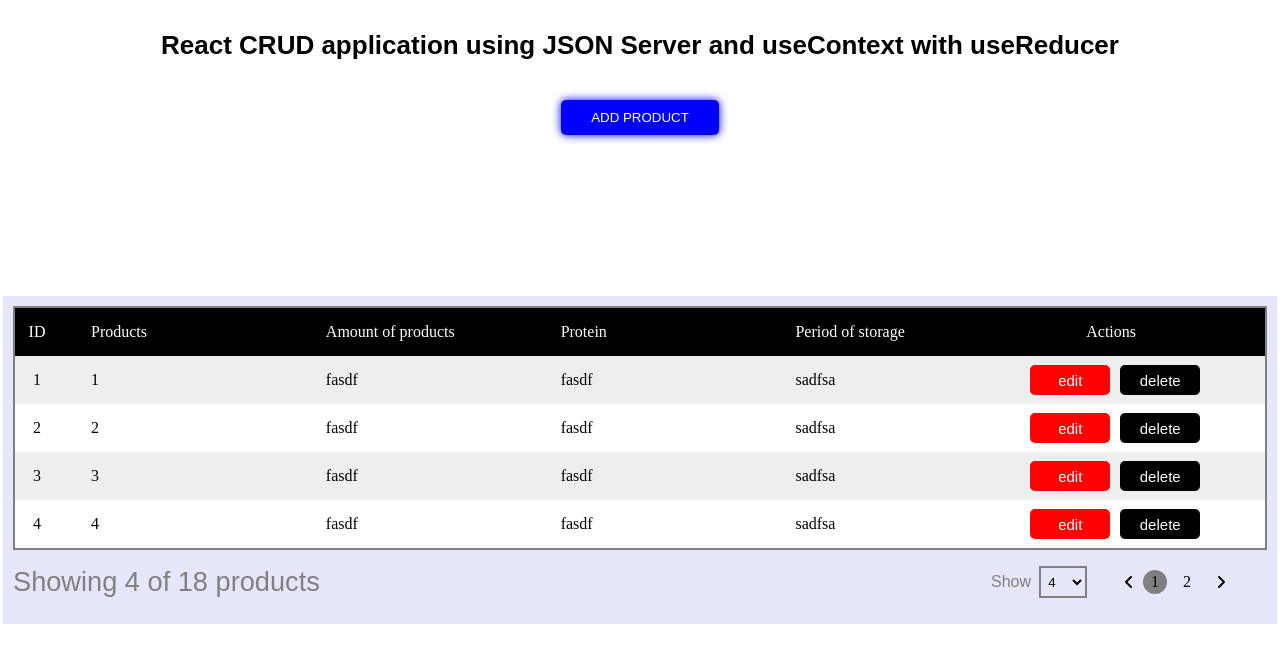
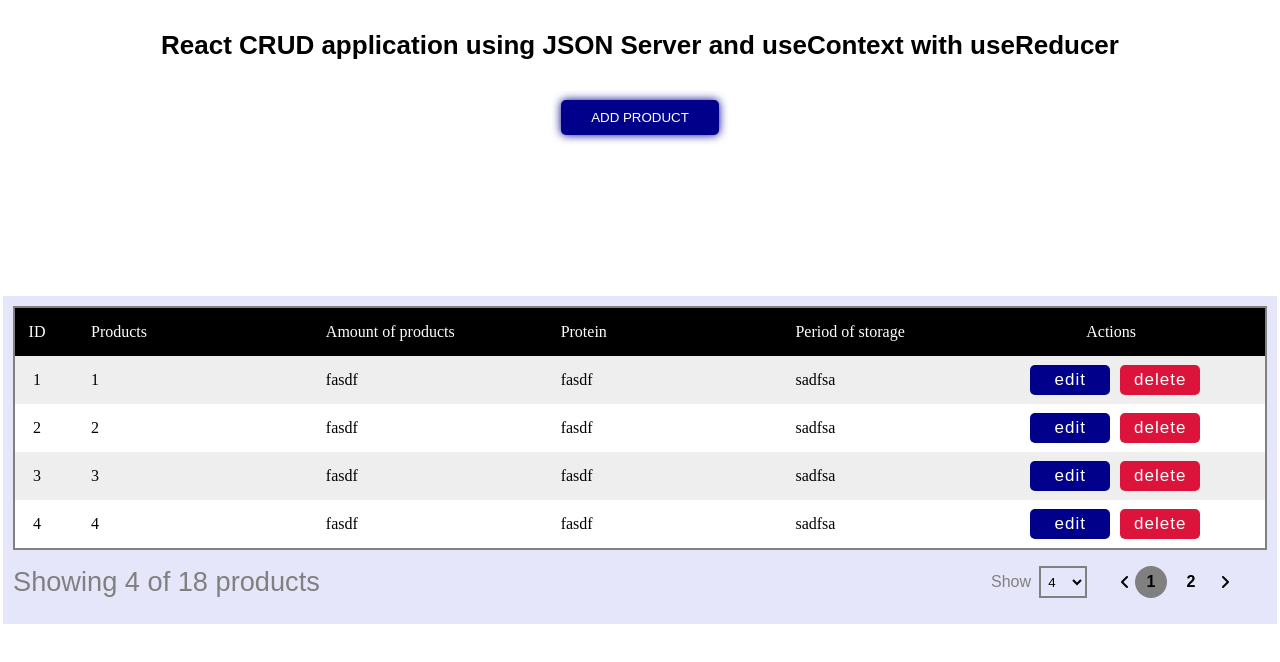
Before and after one commit to Tolkinxon/custom_table2.0-CRUD-, a React (Create React App) app: page / in a window 1280 px wide. Shown: the top 662 px of the page. Built offline with nearby package versions, Linux system fonts and the light colour scheme; data requests are answered from the project's data file.

Commit message:
main is finished

```diff
--- a/src/App.css
+++ b/src/App.css
@@ -20,12 +20,12 @@
 }
 
 .add-product {
-  background-color: blue;
+  background-color: darkblue;
   padding: 10px 30px;
   color: white;
   font-family: sans-serif;
   border-width: 0px;
-  box-shadow: 0px 0px 10px blue;
+  box-shadow: 0px 0px 10px darkblue;
   border-radius: 5px;
   position: fixed;
   top: 100px;
@@ -81,17 +81,18 @@
   outline: none;
   border-radius: 5px;
   border: none;
-  font-size: 15px;
+  font-size: 17px;
   font-weight: 50;
   color: white;
+  letter-spacing: 1px;
 }
 
 .delete {
-  background-color: black;
+  background-color: crimson;
 }
 
 .edit {
-  background-color: red;
+  background-color: darkblue;
 }
 
 .spare {
@@ -170,8 +171,8 @@ body {
 }
 
 .active-page {
-  width: 1.5rem;
-  height: 1.5rem;
+  width: 3rem;
+  height: 3rem;
   border-radius: 50%;
   background-color: grey;
   display: flex;
@@ -181,7 +182,7 @@ body {
 }
 
 .wrapper-carusel {
-  width: 4rem;
+  width: 5rem;
   overflow: hidden;
 }
 
@@ -193,12 +194,14 @@ body {
 }
 
 .wrapper-pages span {
-  width: 1.5rem;
-  height: 1.5rem;
+  width: 2rem;
+  height: 2rem;
   display: flex;
   align-items: center;
   justify-content: center;
   cursor: pointer;
+  font-weight: 600;
+  font-family: sans-serif;
 }
 
 /********* ADD COMPONENT INPUTS *******/
--- a/src/pages/Main.js
+++ b/src/pages/Main.js
@@ -31,15 +31,6 @@ function Main() {
       : Math.floor(data.length / (heightTable / 3 - 1)),
   ).fill([])
   //*********** FINDING HOW MANY PAGES WILL BE IN THE TABLE ***********/
-
-  // ************ SETTING DATA INFORMATIONS IN THE arr2 ***************/
-  const arr2 = arr.map((item, ind) => {
-    return data.slice(
-      ind * (heightTable / 3 - 1),
-      (ind + 1) * (heightTable / 3 - 1),
-    )
-  })
-  // ************ SETTING DATA INFORMATIONS IN THE arr2 ***************/
 
   // ***************** GET REQUEST ****************
   useEffect(() => {
@@ -80,7 +71,7 @@ function Main() {
     }
 
     setCssTransform({
-      transform: `translateX(${transformButton * -2}rem)`,
+      transform: `translateX(${transformButton * -2.5}rem)`,
     })
     console.log(arr.length)
   }, [transformButton])
@@ -122,7 +113,7 @@ function Main() {
                       <Box>{row.protein}</Box>
                       <Box>{row.storage}</Box>
                       <Box>
-                        <button className='edit'>edit</button>
+                        <button className="edit">edit</button>
                         <button
                           onClick={() => {
                             delee(row.id)
```
